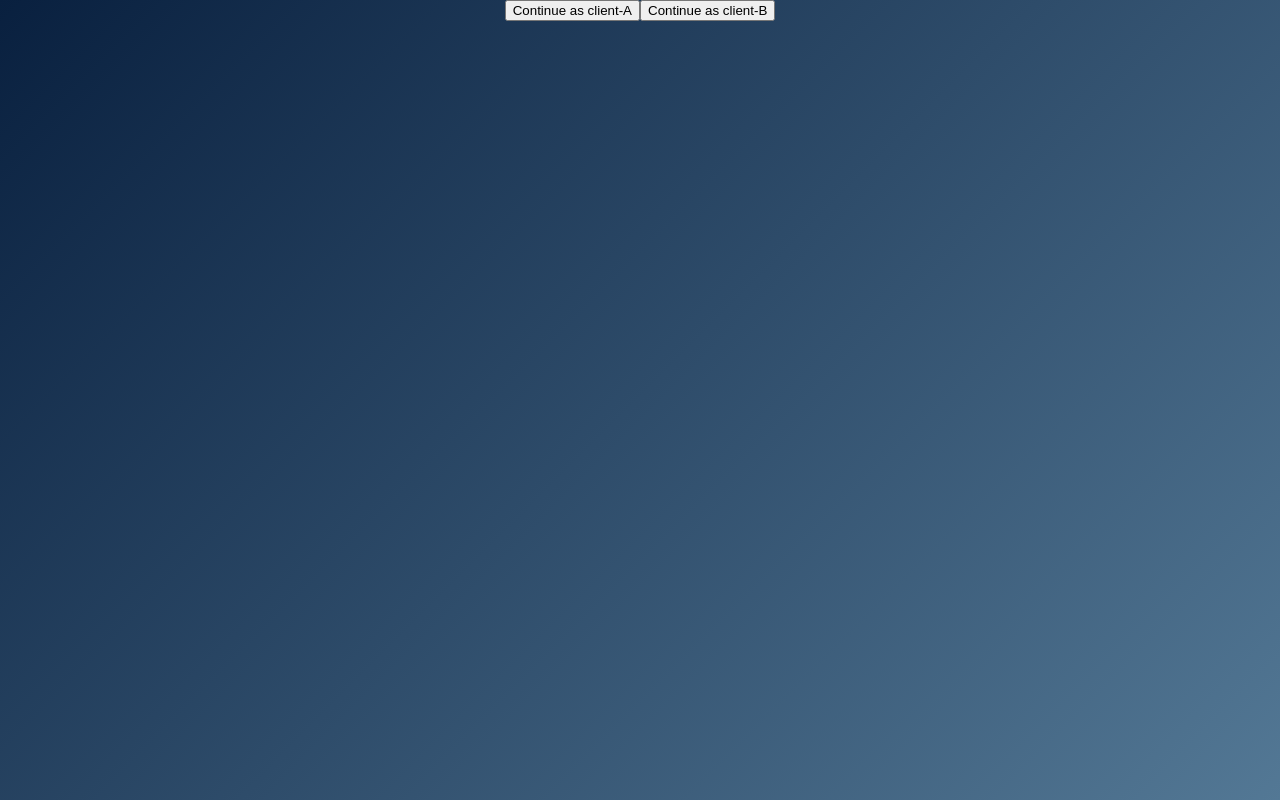
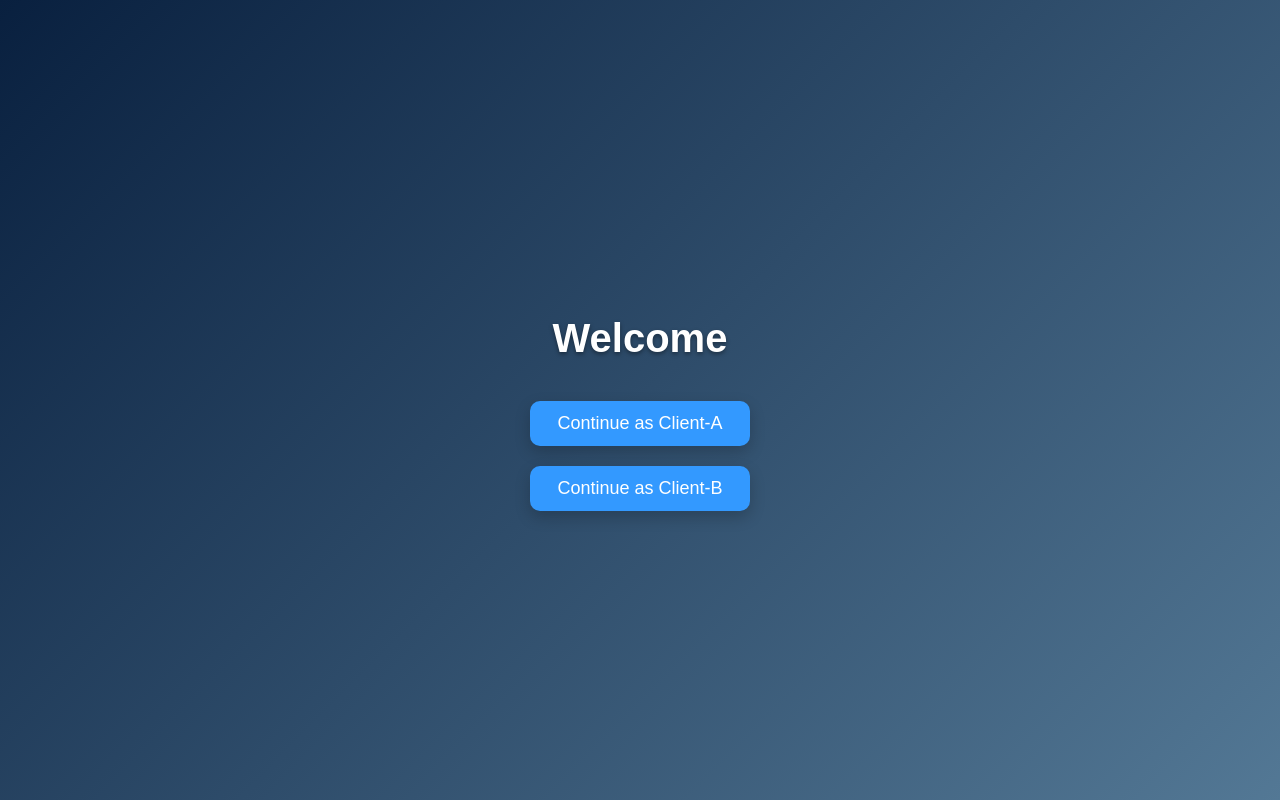
Before and after one commit to Ranjith-Prabhakar/Frontend_For_Nest, a React (Vite) app: page / in a window 1280 px wide. Built offline with nearby package versions, Linux system fonts and the light colour scheme.

Commit message:
landig page design improved

```diff
--- a/src/features/LandingPage.jsx
+++ b/src/features/LandingPage.jsx
@@ -1,10 +1,19 @@
 import { useNavigate } from "react-router-dom";
+
 const LandingPage = () => {
-  let navigate = useNavigate();
+  const navigate = useNavigate();
+
   return (
-    <div>
-      <button onClick={() => navigate("/clientA")}>Continue as client-A</button>
-      <button onClick={() => navigate("/clientB")}>Continue as client-B</button>
+    <div className="landing-page">
+      <h1 className="landing-title">Welcome</h1>
+      <div className="button-group">
+        <button onClick={() => navigate("/clientA")} className="landing-button">
+          Continue as Client-A
+        </button>
+        <button onClick={() => navigate("/clientB")} className="landing-button">
+          Continue as Client-B
+        </button>
+      </div>
     </div>
   );
 };
--- a/src/index.css
+++ b/src/index.css
@@ -78,3 +78,47 @@ body {
   max-width: 80%;
   border: 1px solid rgba(255, 255, 255, 0.15);
 }
+
+.landing-page {
+  height: 100vh;
+  width: 100vw;
+  display: flex;
+  flex-direction: column;
+  justify-content: center;
+  align-items: center;
+  background: linear-gradient(135deg, #09203f, #537895);
+  color: #f0f0f0;
+  font-family: "Arial", sans-serif;
+}
+
+.landing-title {
+  font-size: 2.5rem;
+  margin-bottom: 40px;
+  color: #ffffff;
+  text-shadow: 0 2px 4px rgba(0, 0, 0, 0.4);
+}
+
+.button-group {
+  display: flex;
+  flex-direction: column;
+  gap: 20px;
+}
+
+.landing-button {
+  padding: 12px 24px;
+  font-size: 18px;
+  background-color: #3399ff;
+  border: none;
+  color: white;
+  border-radius: 10px;
+  cursor: pointer;
+  min-width: 220px;
+  text-align: center;
+  transition: background-color 0.2s ease, transform 0.2s ease;
+  box-shadow: 0 6px 16px rgba(0, 0, 0, 0.2);
+}
+
+.landing-button:hover {
+  background-color: #237dd2;
+  transform: scale(1.03);
+}
```
